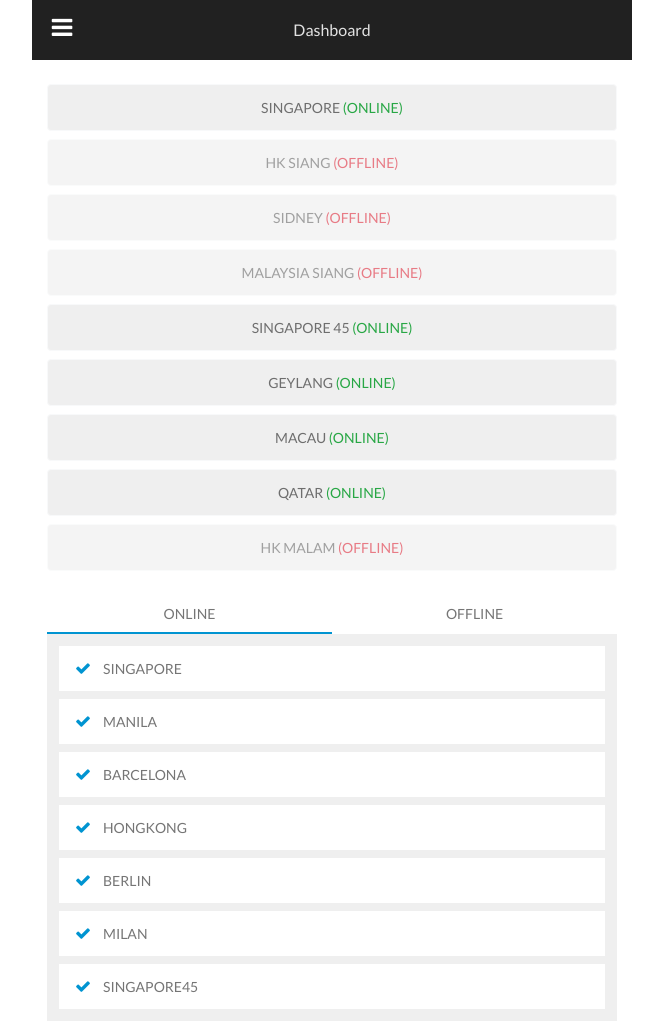
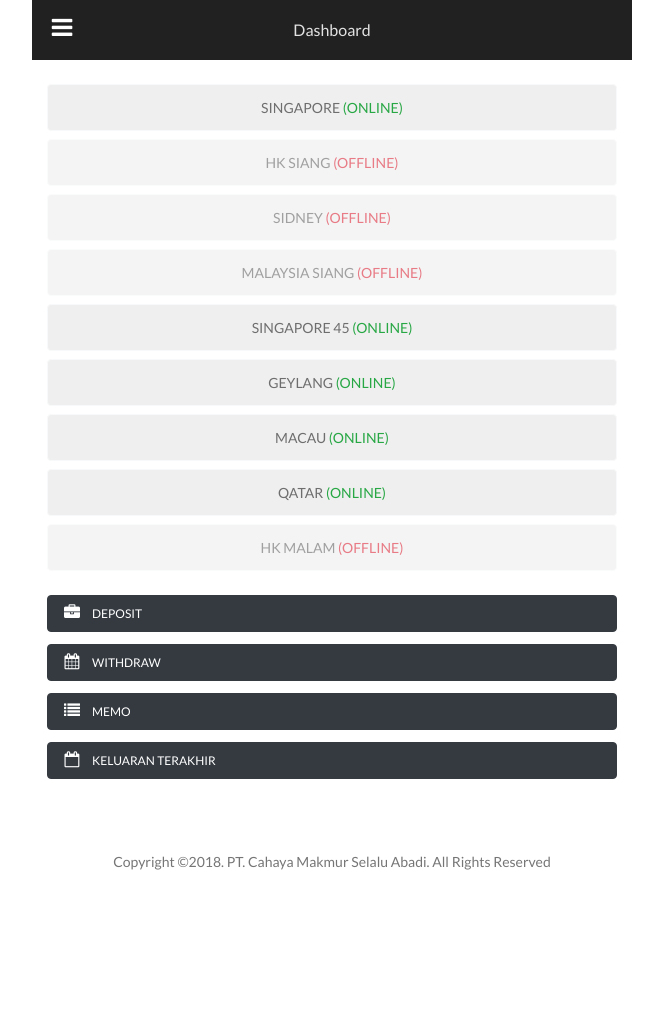
Before and after one commit to ervandra/eddzhuo-sogo, a website: page src/html/dashboard.html in a window 1280 px wide. Shown: the top 1024 px of the page, without its empty margins (308-971 px from the left). After the commit the page ends 896 px from the top, so only its background shows below. Drawn offline with nearby package versions, Linux system fonts and the light colour scheme; files that its build step writes are made by us from their sources.

Commit message:
change abit dashboard bottom links, remove dummy tabs

```diff
--- a/src/html/dashboard.html
+++ b/src/html/dashboard.html
@@ -76,40 +76,13 @@
             </ul>
           </div>
 
-          <div class="section">
-            <ul class="nav nav-pills" id="pills-tab" role="tablist">
-              <li class="nav-item">
-                <a class="nav-link active" id="pills-online-tab" data-toggle="pill" href="#pills-online" role="tab"
-                  aria-controls="pills-online" aria-selected="true">Online</a>
-              </li>
-              <li class="nav-item">
-                <a class="nav-link" id="pills-offline-tab" data-toggle="pill" href="#pills-offline" role="tab"
-                  aria-controls="pills-offline" aria-selected="false">Offline</a>
-              </li>
+          <div class="section" id="dashboard-bottom-menu">
+            <ul class="links">
+              <li><a href="#" class="btn btn-block btn-dark"><span class="fa fa-briefcase"></span>Deposit</a></li>
+              <li><a href="deposit.html" class="btn btn-block btn-dark"><span class="fa fa-calendar"></span>Withdraw</a></li>
+              <li><a href="#" class="btn btn-block btn-dark"><span class="fa fa-list"></span>Memo</a></li>
+              <li><a href="keluaran.html" class="btn btn-block btn-dark"><span class="fa fa-calendar-o"></span>Keluaran Terakhir</a></li>
             </ul>
-            <div class="tab-content" id="pills-tabContent">
-              <div class="tab-pane fade show active" id="pills-online" role="tabpanel" aria-labelledby="pills-online-tab">
-                <ul class="block-link">
-                  <li><a href="#"><span class="fa fa-check"></span>Singapore</a></li>
-                  <li><a href="#"><span class="fa fa-check"></span>Manila</a></li>
-                  <li><a href="#"><span class="fa fa-check"></span>Barcelona</a></li>
-                  <li><a href="#"><span class="fa fa-check"></span>Hongkong</a></li>
-                  <li><a href="#"><span class="fa fa-check"></span>Berlin</a></li>
-                  <li><a href="#"><span class="fa fa-check"></span>Milan</a></li>
-                  <li><a href="#"><span class="fa fa-check"></span>singapore45</a></li>
-                </ul>
-              </div>
-              <div class="tab-pane fade" id="pills-offline" role="tabpanel" aria-labelledby="pills-offline-tab">
-                <ul class="block-link">
-                  <li class="disabled"><a href="#"><span class="fa fa-times"></span>Tokyo</a></li>
-                  <li class="disabled"><a href="#"><span class="fa fa-times"></span>Seoul</a></li>
-                  <li class="disabled"><a href="#"><span class="fa fa-times"></span>Bangkok</a></li>
-                  <li class="disabled"><a href="#"><span class="fa fa-times"></span>Sidney</a></li>
-                  <li class="disabled"><a href="#"><span class="fa fa-times"></span>Beijing</a></li>
-                  <li class="disabled"><a href="#"><span class="fa fa-times"></span>Timor</a></li>
-                </ul>
-              </div>
-            </div>
           </div>
         </div>
       </div>
--- a/src/scss/index.scss
+++ b/src/scss/index.scss
@@ -318,6 +318,26 @@ ul.block-link {
   }
 }
 
+ul.links {
+  margin: 0 0 $mb;
+  padding: 0;
+  li {
+    display: block;
+    + li {
+      margin-top: .75rem;
+    }
+    a {
+      padding: .5rem 1rem;
+      font-size: $sizeXS;
+      text-transform: uppercase;
+      text-align: left;
+      .fa {
+        margin-right: .75rem;
+      }
+    }
+  }
+}
+
 .table-widget {
   table {
     th {
```
Also changed, not shown: dist/css/index.css, dist/html/dashboard.html.
